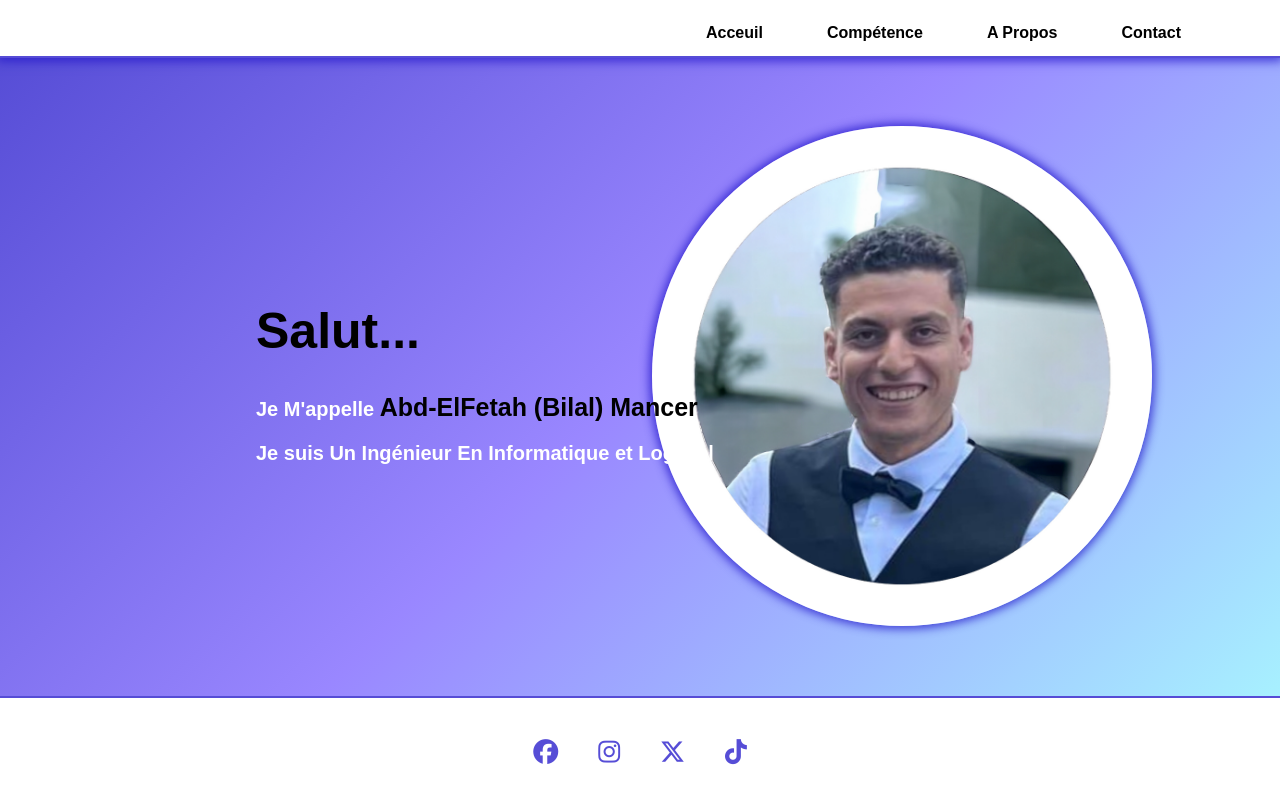
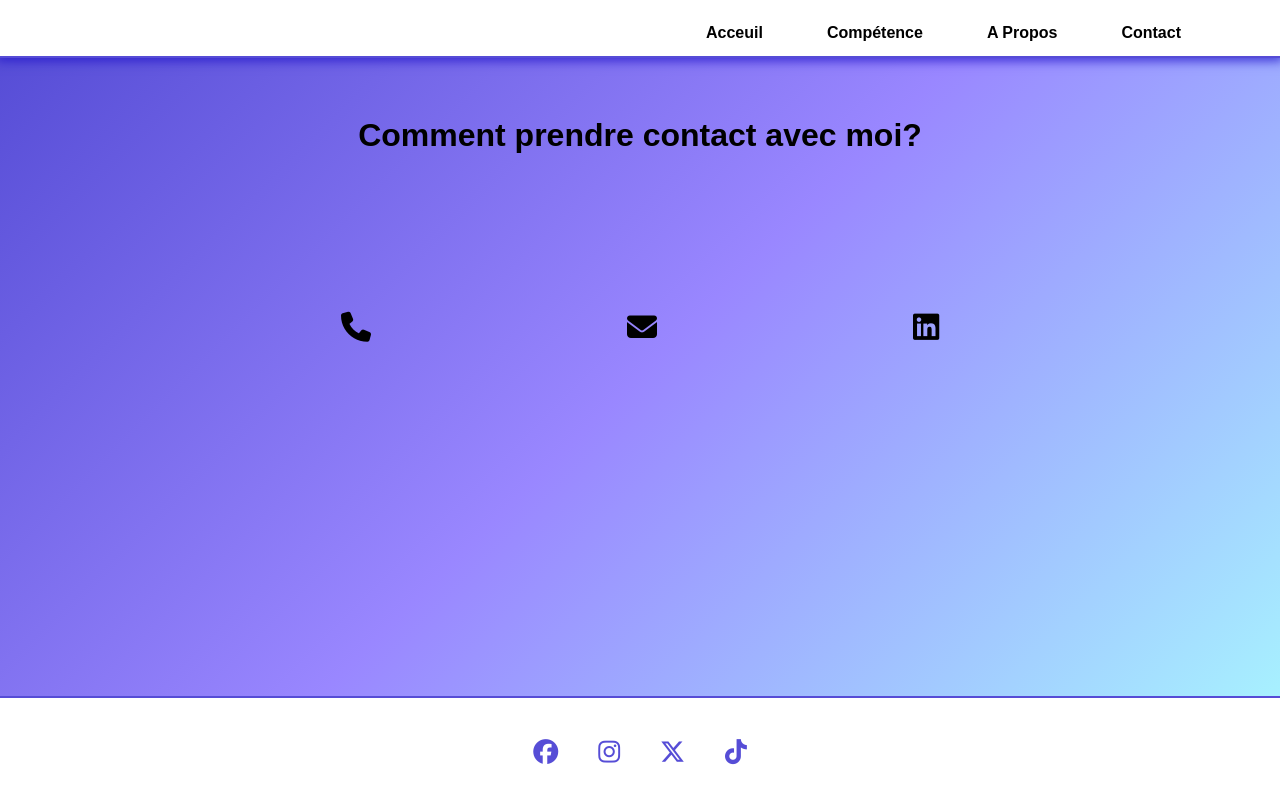
Before and after one commit to abdbilal146/my_portfolio, an Angular app: page /contact-me in a window 1280 px wide. Before the commit this address led to /. Built offline with nearby package versions, Linux system fonts and the light colour scheme.

Commit message:
routers updated , contact-page & skills page created

```diff
--- a/src/app/app.component.html
+++ b/src/app/app.component.html
@@ -1,4 +1,3 @@
 <app-header></app-header>
-<app-home-page></app-home-page>
 <app-footer></app-footer>
 <router-outlet></router-outlet>
--- a/src/app/app.routes.ts
+++ b/src/app/app.routes.ts
@@ -1,3 +1,10 @@
 import { Routes } from '@angular/router';
+import { SkillsPageComponent } from './components/skills-page/skills-page.component';
+import { HomePageComponent } from './components/home-page/home-page.component';
+import { ContactPageComponent } from './components/contact-page/contact-page.component';
 
-export const routes: Routes = [];
+export const routes: Routes = [
+    {path:'', component: HomePageComponent},
+    {path: 'skills', component: SkillsPageComponent },
+    {path:'contact-me', component: ContactPageComponent}
+];
--- /dev/null
+++ b/src/app/components/contact-page/contact-page.component.css
@@ -0,0 +1,43 @@
+.contact-page-container{
+    margin: 0;
+    height: 200px;
+    position: absolute;
+    top: 7vh;
+    left: 0;
+    width: 100%;
+    height: 80vh;
+    background: linear-gradient(135deg, rgba(33, 21, 201, 0.76), rgba(128, 105, 255, 0.8), rgba(0, 213, 255, 0.346));;
+}
+
+.title-container{
+    position: absolute;
+    top: 5vh;
+    left: 50vw;
+    transform: translateX(-50%) ;
+}
+
+.title-container h1{
+    font-family: sans-serif;
+}
+
+.contact-us-container{
+    position: absolute;
+    top: 30vh;
+    left: 50vw;
+    transform: translateX(-50%) ;
+    margin: 0;
+    padding: 0;
+}
+
+.contact-us-container ul{
+    display: flex;
+    list-style: none;
+    gap: 20vw;
+    padding-left: 0;
+
+}
+
+.contact-us-container ul li i{
+    font-size: 30px;
+
+}
--- /dev/null
+++ b/src/app/components/contact-page/contact-page.component.html
@@ -0,0 +1,13 @@
+<div class="contact-page-container">
+    <div class="title-container">
+        <h1>Comment prendre contact avec moi?</h1>
+    </div>
+
+    <div class="contact-us-container">
+        <ul>
+            <li><i class="fa-solid fa-phone"></i></li>
+            <li><i class="fa-solid fa-envelope"></i></li>
+            <li><i class="fa-brands fa-linkedin"></i></li>
+        </ul>
+    </div>
+</div>
--- a/src/app/components/header/header.component.html
+++ b/src/app/components/header/header.component.html
@@ -1,10 +1,10 @@
 <div class="header-container">
     <div class="list-container">
         <ul>
-            <li>Acceuil</li>
-            <li>Compétence</li>
+            <li (click)="goToHomePage()">Acceuil</li>
+            <li (click)="goToSkillsPage()">Compétence</li>
             <li>A Propos</li>
-            <li>Contact</li>
+            <li (click)="goToContactPage()">Contact</li>
         </ul>
     </div>
 </div>
--- a/src/app/components/header/header.component.ts
+++ b/src/app/components/header/header.component.ts
@@ -1,4 +1,5 @@
 import { Component } from '@angular/core';
+import { Router } from '@angular/router';
 
 @Component({
   selector: 'app-header',
@@ -9,4 +10,17 @@ import { Component } from '@angular/core';
 })
 export class HeaderComponent {
 
+    constructor(private router: Router){}
+
+    goToSkillsPage():void{
+      this.router.navigate(['skills'])
+    }
+
+    goToHomePage():void{
+      this.router.navigate([''])
+    }
+
+    goToContactPage(){
+      this.router.navigate(['contact-me'])
+    }
 }
--- /dev/null
+++ b/src/app/components/skills-page/skills-page.component.css
@@ -0,0 +1,97 @@
+.home-page-container{
+    margin: 0;
+    height: 200px;
+    position: absolute;
+    top: 7vh;
+    left: 0;
+    width: 100%;
+    height: 80vh;
+    background: linear-gradient(135deg, rgba(33, 21, 201, 0.76), rgba(128, 105, 255, 0.8), rgba(0, 213, 255, 0.346));;
+}
+
+.image-container{
+    position: absolute;
+    right: 10%;
+    top: 50%;
+    transform: translateY(-50%);
+    background-image: url('/assets/my_photo.png');
+    background-size: cover;
+    background-position: center;
+    width: 500px;
+    height: 500px;
+    border-radius: 50%;
+    animation: fadeIn 2s ease-in-out;
+    box-shadow: 0px 0px 10px 3px rgba(33, 21, 201, 0.76);
+}
+
+@keyframes fadeIn{
+    0% {
+        opacity: 0;
+    }
+    100% {
+        opacity: 1;
+    }
+}
+
+.text-container{
+
+    position: absolute;
+    top: 50%;
+    left: 20%;
+    transform: translateY(-50%);
+
+}
+
+
+.text-container h1{
+    font-family: sans-serif;
+    font-size: 50px;
+    overflow: hidden;
+    border-right: 3px solid rgba(33, 21, 201, 0.76);
+    animation: typing 3.5s steps(40, end),blink-caret .6s step-end infinite;
+}
+
+/* The typing effect */
+@keyframes typing {
+    from { width: 0 }
+    to { width: 100% }
+}
+
+  /* The typewriter cursor effect */
+@keyframes blink-caret {
+    from, to { border-color: transparent }
+    50% { border-color: rgba(33, 21, 201, 0.76); }
+}
+
+.text-container p{
+    font-size: 20px;
+    font-family: sans-serif;
+    color: white;
+    font-weight: 600;
+}
+.text-container p span{
+    font-size: 25px;
+    color: black;
+}
+
+@media (max-width: 600px) {
+    .image-container{
+        width: 250px;
+        height: 250px;
+        top: 07vh;
+        left: 50vw;
+        transform: translateX(-50%);
+        font-size: 25px;
+    }
+}
+
+
+@media (max-width: 600px) and (max-height: 920px) {
+    .text-container{
+        top: 70%;
+    }
+    .text-container h1{
+        font-size: 25px;
+    }
+
+}
--- /dev/null
+++ b/src/app/components/skills-page/skills-page.component.html
@@ -0,0 +1,3 @@
+<div class="home-page-container">
+
+</div>
```
Also changed, not shown: src/app/components/contact-page/contact-page.component.ts (added, +12 -0 lines), src/app/components/skills-page/skills-page.component.ts (added, +12 -0 lines), 2 other files (tests, documents, lock files or other folders).
